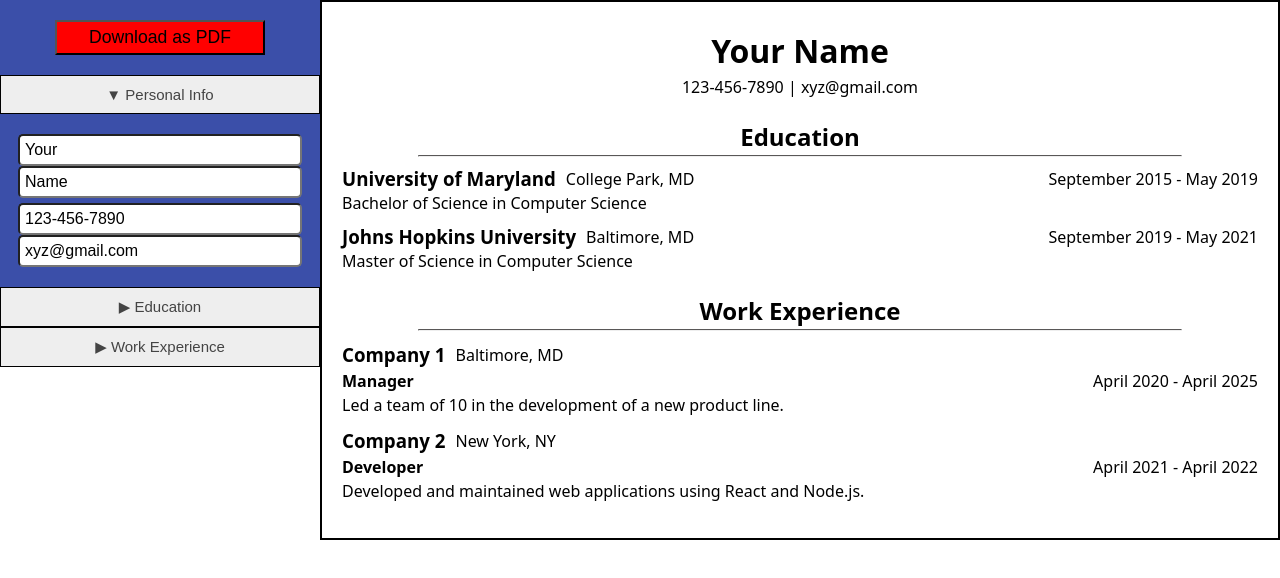
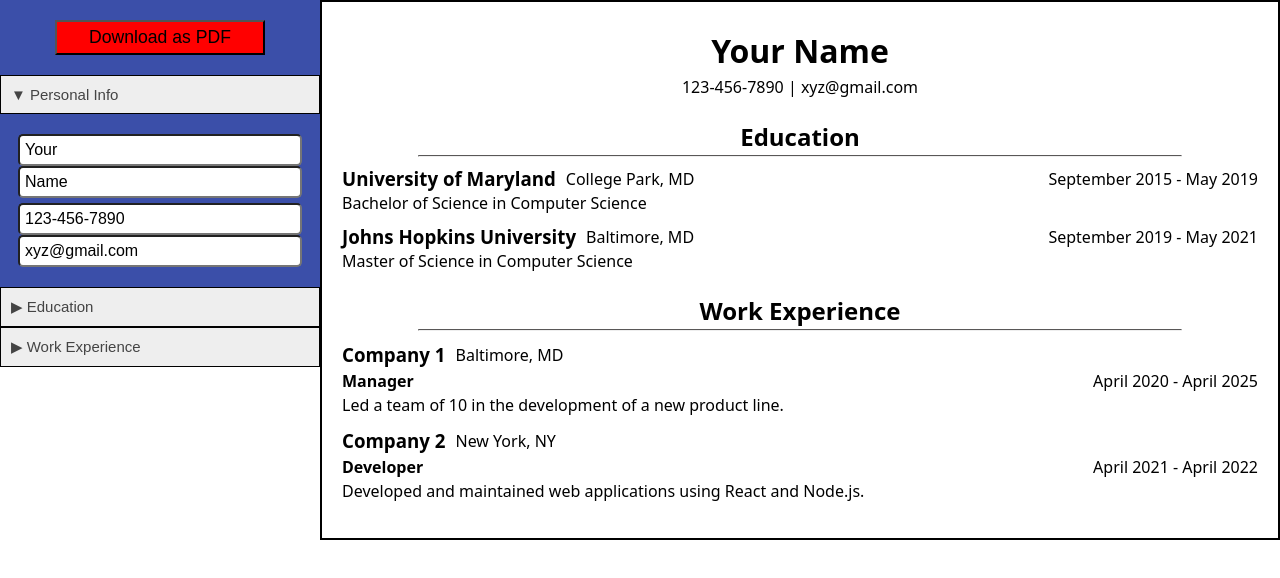
Before and after one commit to FishShalami/cv-builder-react, a React (Vite) app: page / in a window 1280 px wide. Shown: the top 578 px of the page. Built offline with nearby package versions, Linux system fonts and the light colour scheme.

Commit message:
Styled the collapse form headers

```diff
--- a/src/App.css
+++ b/src/App.css
@@ -107,13 +107,15 @@ hr.solid {
 }
 
 .collapsible {
+  display: flex;
+  align-items: center;
+  justify-content: space-between;
   background-color: #eee;
   color: #444;
   cursor: pointer;
   padding: 10px;
   width: 100%;
-  text-align: center;
-
+  text-align: left;
   font-size: 15px;
   border: solid 1px black;
 }
```
